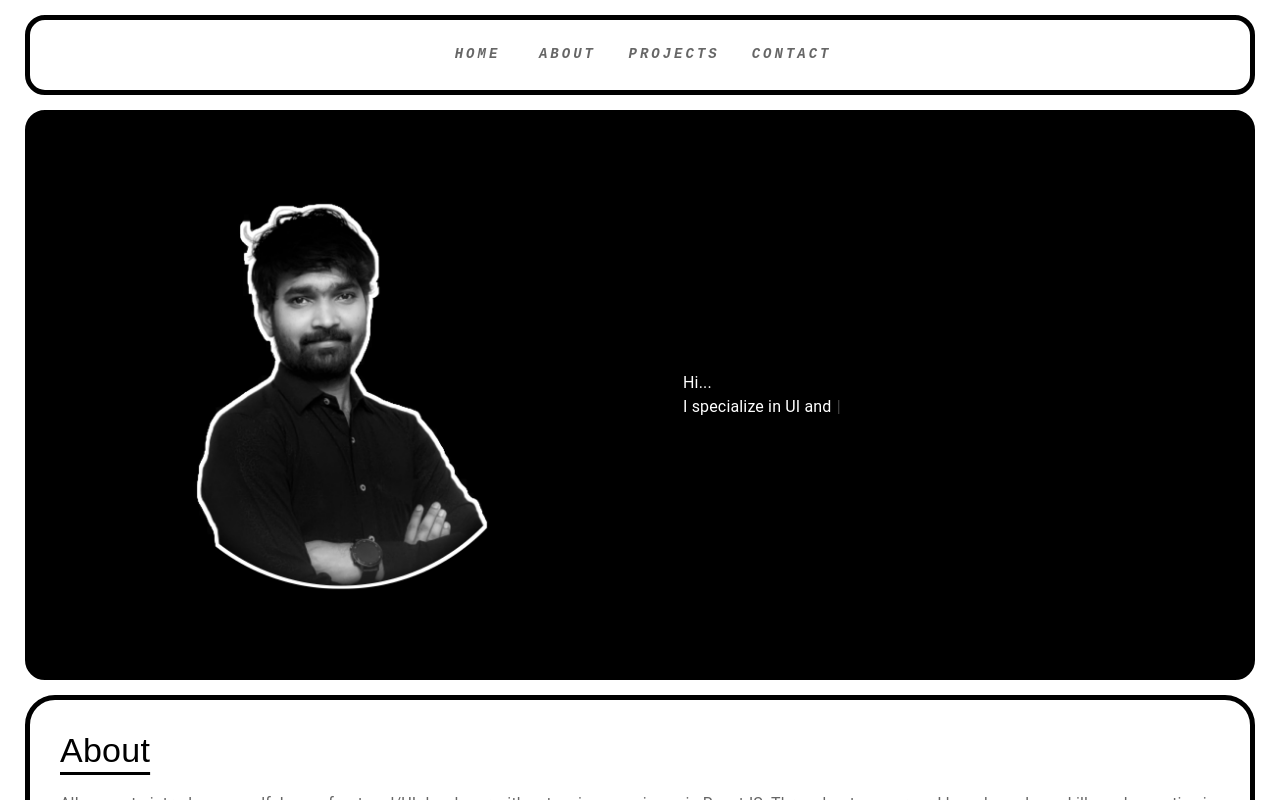
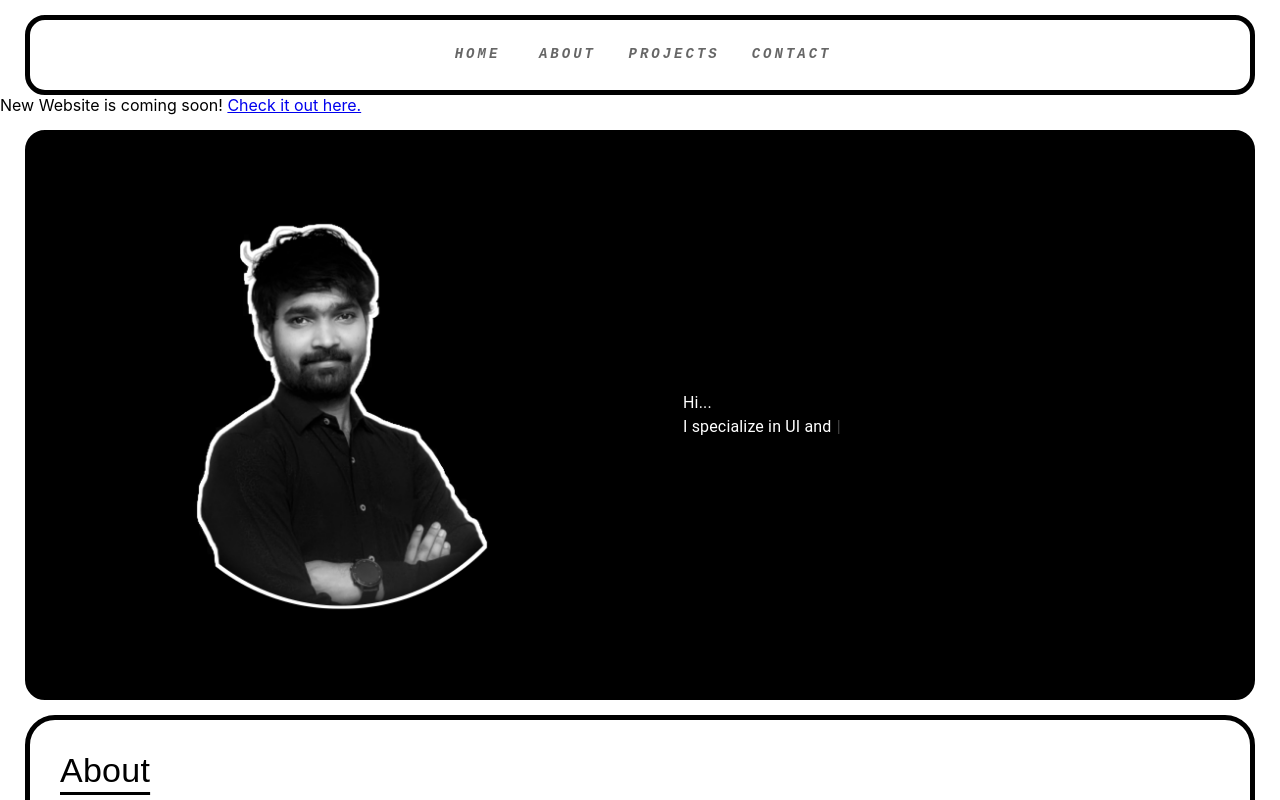
Before and after one commit to Vishalviswanath/Vishalviswanath, a React (Create React App) app: page / in a window 1280 px wide. Shown: the top 800 px of the page. Built offline with nearby package versions, Linux system fonts and the light colour scheme; no server answers.

Commit message:
Update Layouts.js

```diff
--- a/src/layout/Layouts.js
+++ b/src/layout/Layouts.js
@@ -12,6 +12,12 @@ const Layouts = () => {
       <header>
         <Header />
       </header>
+          <span>
+        New Website is coming soon!{' '}
+        <a href="https://newwebsite.example.com" target="_blank" rel="noopener noreferrer">
+          Check it out here.
+        </a>
+      </span>
       <section>
         <HeroSection />
         <Aboutme />
```
